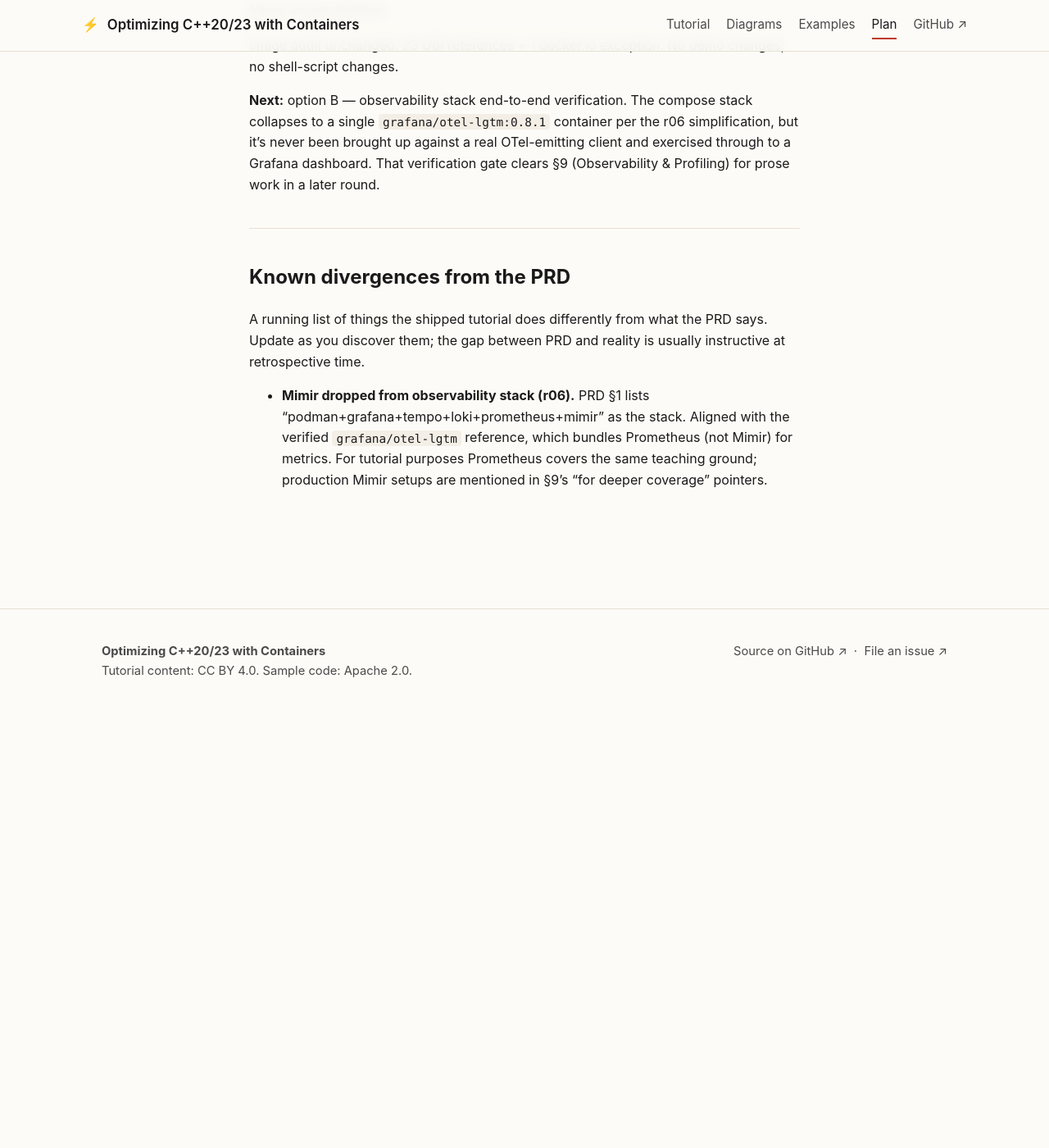
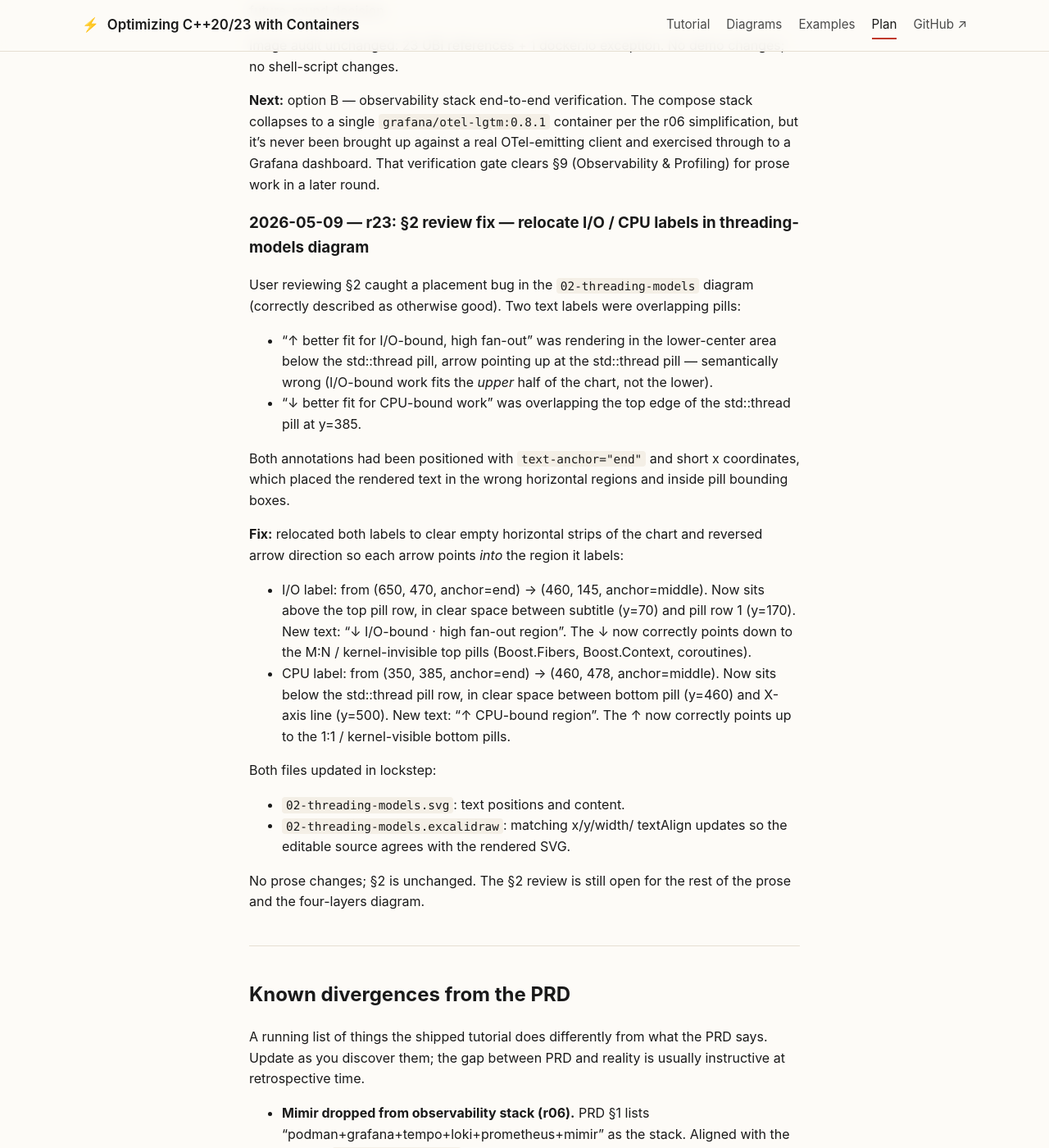
Before and after one commit to patterncatalyst/cpp-container-optimization-tutorial, a Jekyll site: the page built from _plans/reconciliation-plan.md, in a window 1280 px wide and 1400 px high, scrolled down 34792 px. Shown: the whole window at 82% size. Built offline with Jekyll 4.4.1, drawn with Linux system fonts in a browser that asks for light colours; before the commit the page ends 35670 px from its top, so only the background shows below that.

Commit message:
fix(diagrams/02): relocate I/O and CPU annotations in threading-models to clear strips

```diff
--- a/_plans/reconciliation-plan.md
+++ b/_plans/reconciliation-plan.md
@@ -1516,6 +1516,49 @@
 verification gate clears §9 (Observability & Profiling) for
 prose work in a later round.
 
+### 2026-05-09 — r23: §2 review fix — relocate I/O / CPU labels in threading-models diagram
+
+User reviewing §2 caught a placement bug in the
+`02-threading-models` diagram (correctly described as
+otherwise good). Two text labels were overlapping pills:
+
+- "↑ better fit for I/O-bound, high fan-out" was rendering
+  in the lower-center area below the std::thread pill,
+  arrow pointing up at the std::thread pill — semantically
+  wrong (I/O-bound work fits the *upper* half of the chart,
+  not the lower).
+- "↓ better fit for CPU-bound work" was overlapping the top
+  edge of the std::thread pill at y=385.
+
+Both annotations had been positioned with `text-anchor="end"`
+and short x coordinates, which placed the rendered text in
+the wrong horizontal regions and inside pill bounding boxes.
+
+**Fix:** relocated both labels to clear empty horizontal
+strips of the chart and reversed arrow direction so each
+arrow points *into* the region it labels:
+
+- I/O label: from (650, 470, anchor=end) → (460, 145, anchor=middle).
+  Now sits above the top pill row, in clear space between
+  subtitle (y=70) and pill row 1 (y=170). New text:
+  "↓ I/O-bound · high fan-out region". The ↓ now correctly
+  points down to the M:N / kernel-invisible top pills
+  (Boost.Fibers, Boost.Context, coroutines).
+- CPU label: from (350, 385, anchor=end) → (460, 478, anchor=middle).
+  Now sits below the std::thread pill row, in clear space
+  between bottom pill (y=460) and X-axis line (y=500). New
+  text: "↑ CPU-bound region". The ↑ now correctly points
+  up to the 1:1 / kernel-visible bottom pills.
+
+Both files updated in lockstep:
+- `02-threading-models.svg`: text positions and content.
+- `02-threading-models.excalidraw`: matching x/y/width/
+  textAlign updates so the editable source agrees with
+  the rendered SVG.
+
+No prose changes; §2 is unchanged. The §2 review is still
+open for the rest of the prose and the four-layers diagram.
+
 
 ---
 
```
Also changed, not shown: diagrams/02-threading-models.svg, 1 other file.
